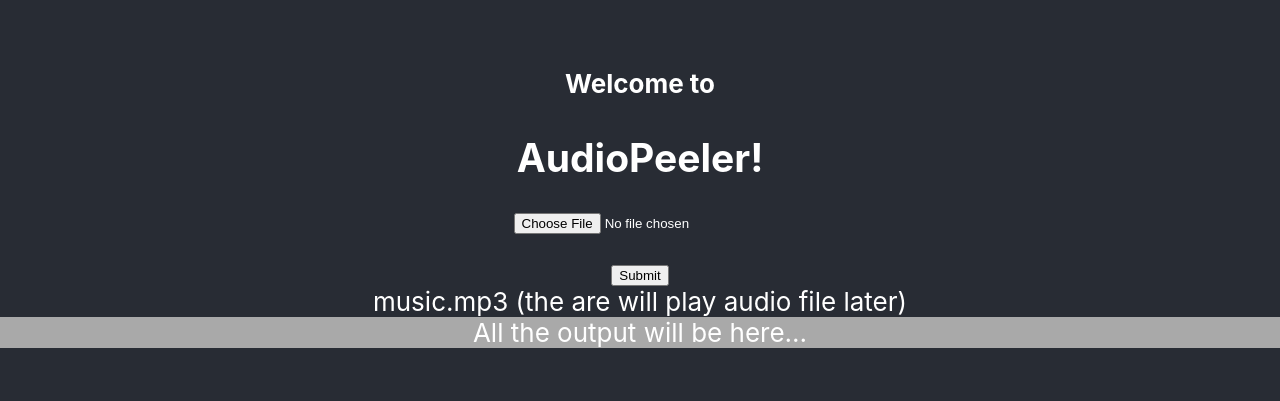
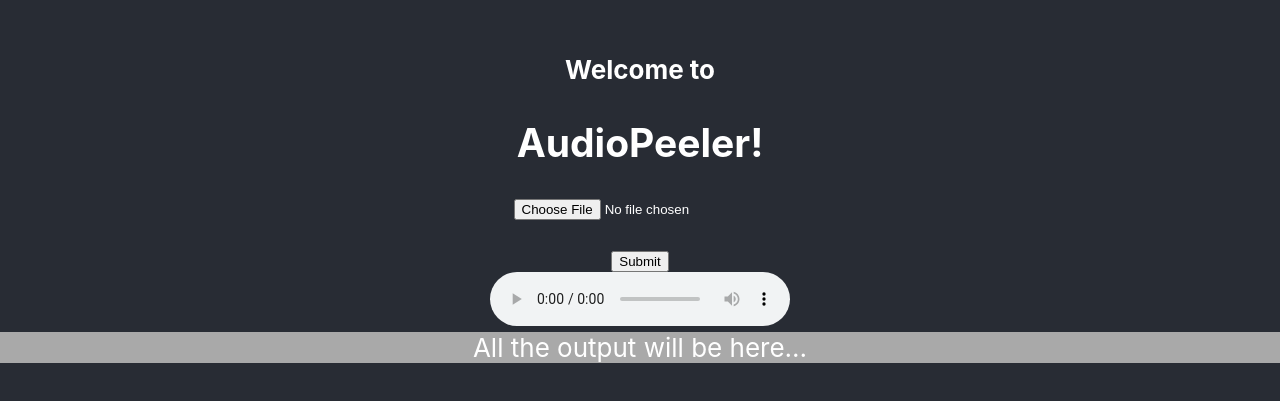
Before and after one commit to Capstone-Projects-2021-Fall/project-audio-peeler, a React (Create React App) app in the folder audio-peeler-web-app/: page / in a window 1280 px wide. Shown: the part 209-610 px from the top of the page. Built offline with nearby package versions, Linux system fonts and the light colour scheme.

Commit message:
finished audio file(User)

```diff
--- a/audio-peeler-web-app/package.json
+++ b/audio-peeler-web-app/package.json
@@ -7,6 +7,7 @@
     "@testing-library/react": "^11.2.7",
     "@testing-library/user-event": "^12.8.3",
     "axios": "^0.23.0",
+    "howler": "^2.2.3",
     "react": "^17.0.2",
     "react-dom": "^17.0.2",
     "react-scripts": "4.0.3",
--- a/audio-peeler-web-app/src/App.js
+++ b/audio-peeler-web-app/src/App.js
@@ -14,6 +14,10 @@ class App extends Component {
   }
 
   uploadHandler = () => {
+    var file = document.getElementById('file').files[0];
+    var url = URL.createObjectURL(file);
+    console.log(url);
+    document.getElementById("audio_id").src = url;
 
     const formData = new FormData()
     formData.append(
@@ -42,7 +46,7 @@ class App extends Component {
               AudioPeeler!
             </h2>
           </div>
-          <input type="file" onChange={this.fileSelectedHandler} />
+          <input type="file" id="file" onChange={this.fileSelectedHandler} />
           <br />
 
 
@@ -50,8 +54,9 @@ class App extends Component {
             Submit
           </button>
           <div>
+            <audio id="audio_id" controls autoPlay loop>
             music.mp3
-            (the are will play audio file later)
+            </audio>
           </div>
 
           <div class="output_area">
```
Also changed, not shown: 1 other file (tests, documents, lock files or other folders).
